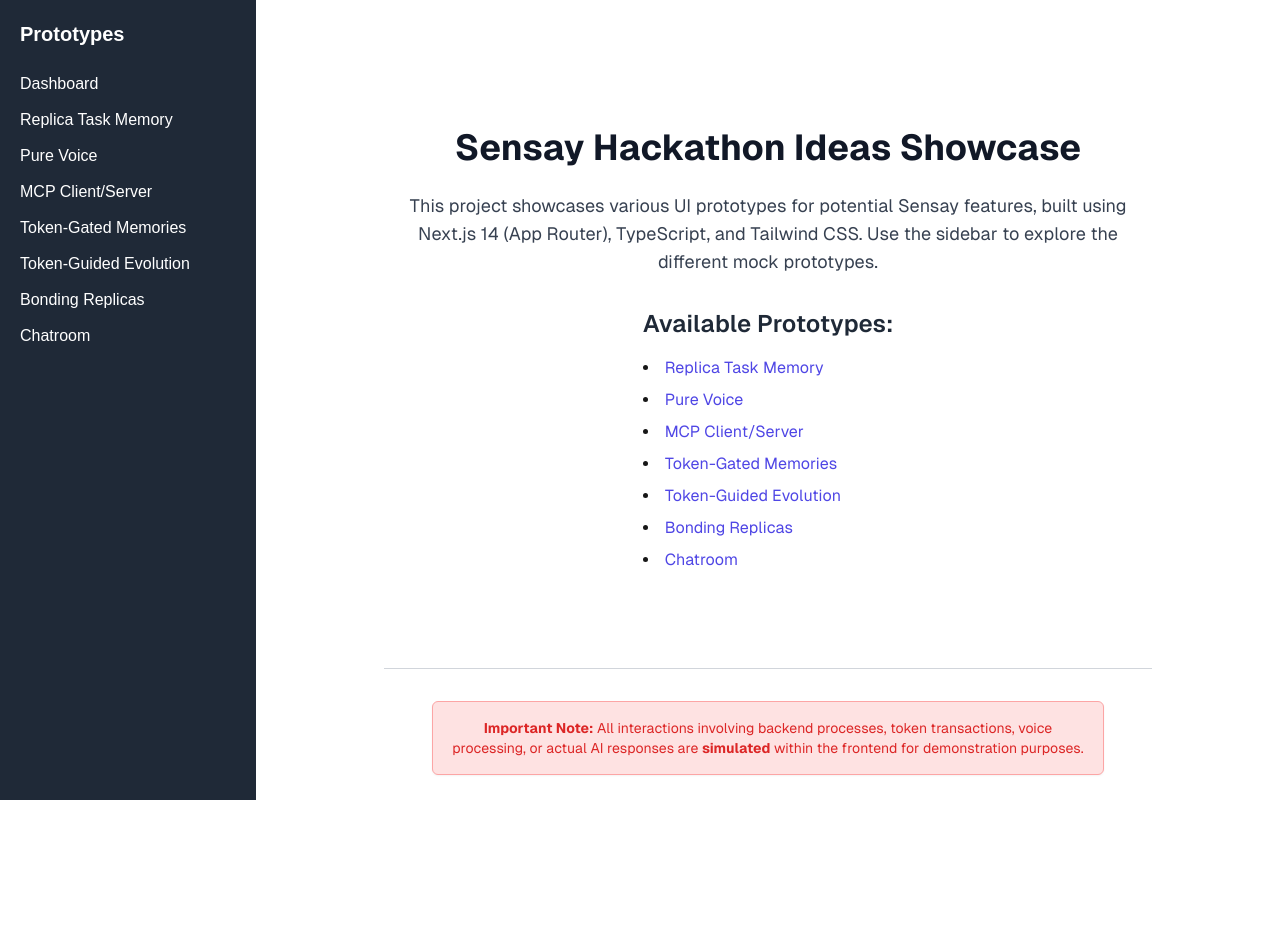
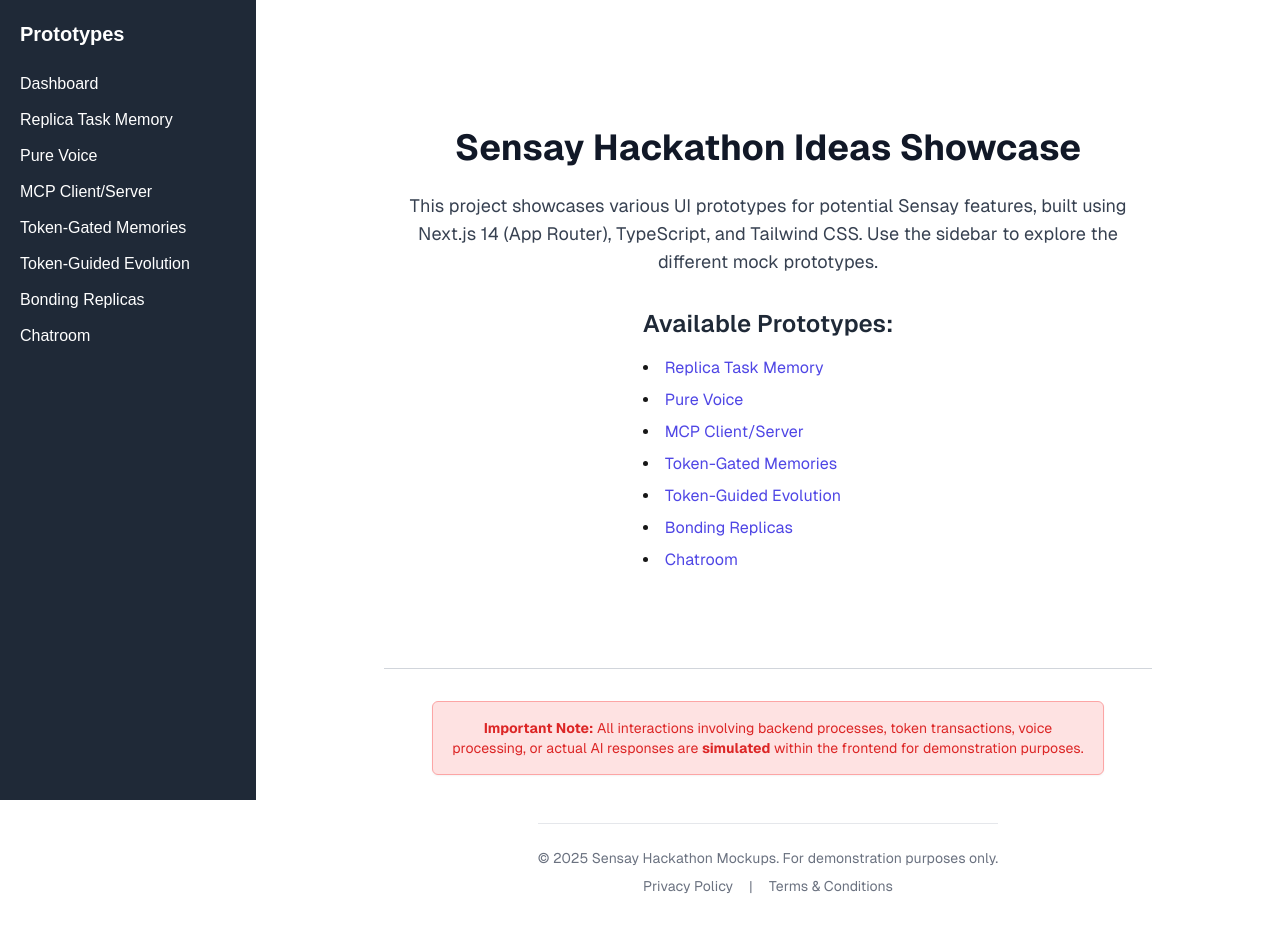
Before and after one commit to davidorban/sensayhacks, a Next.js app: page / in a window 1280 px wide. Shown: the top 932 px of the page. Before the commit the page ends 903 px from the top, so only its background shows below. Built offline with nearby package versions, Linux system fonts and the light colour scheme.

Commit message:
feat: Add footer with legal links to home page

```diff
--- a/src/app/page.tsx
+++ b/src/app/page.tsx
@@ -40,6 +40,18 @@
         </div>
 
       </div>
+      <footer className="mt-12 pt-6 border-t border-gray-200 text-center text-gray-500 text-sm">
+        <p>&copy; {new Date().getFullYear()} Sensay Hackathon Mockups. For demonstration purposes only.</p>
+        <div className="mt-2 space-x-4">
+          <Link href="/privacy" className="hover:underline hover:text-indigo-600">
+            Privacy Policy
+          </Link>
+          <span>|</span>
+          <Link href="/terms" className="hover:underline hover:text-indigo-600">
+            Terms & Conditions
+          </Link>
+        </div>
+      </footer>
     </main>
   );
 }
```
